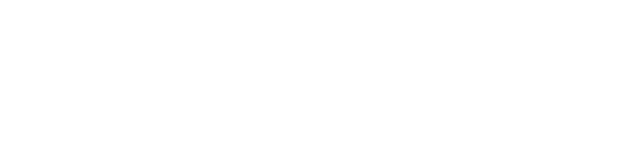
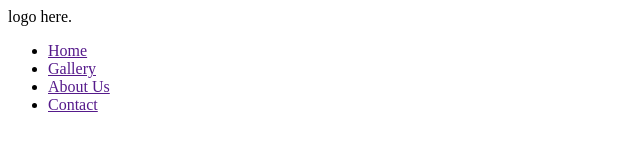
Before and after one commit to Anonminati/WeCareNepal, a plain HTML site: page index.html in a window 1280 px wide. Shown: the whole page, without its empty margins (0-640 px from the left). Drawn offline with Linux system fonts and the light colour scheme.

Commit message:
links added

```diff
--- a/index.html
+++ b/index.html
@@ -5,6 +5,15 @@
 	<title>WeCareNepal</title>
 </head>
 <body>
+	<div class="logo-container">
+		logo here.
+	</div>
+	<ul class="nav">
+		<li class="nav-items"><a href="">Home</a></li>
+		<li class="nav-items"><a href="">Gallery</a></li>
+		<li class="nav-items"><a href="">About Us</a></li>
+		<li class="nav-items"><a href="">Contact</a></li>
+	</ul>
 
 </body>
 </html>
--- /dev/null
+++ b/refer.txt
@@ -0,0 +1,2 @@
+carousel: https://www.w3schools.com/bootstrap4/tryit.asp?filename=trybs_carousel2
+scroll snap css: https://codepen.io/tutsplus/pen/qpJYaK
```
